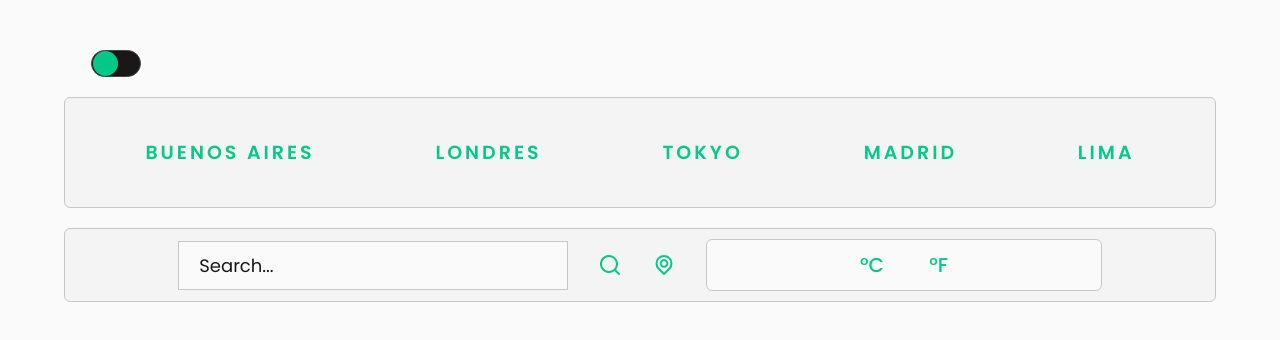
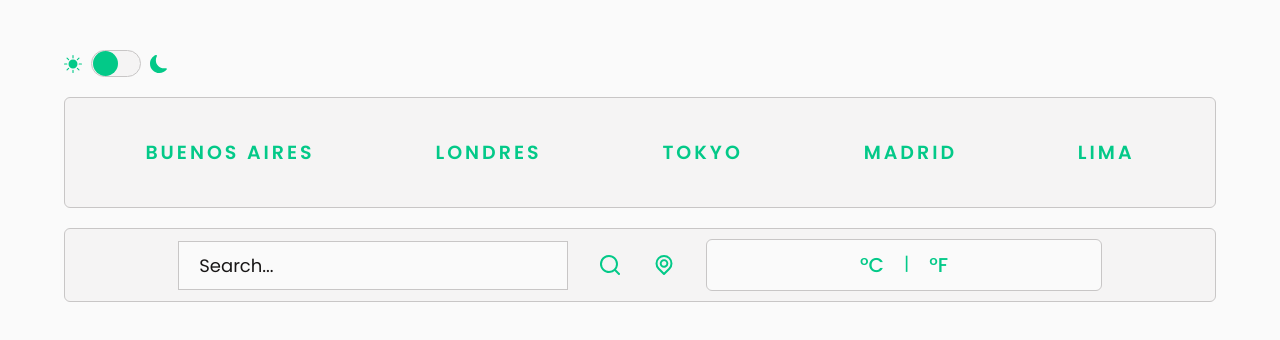
Before and after one commit to MatiasCordich/react-weather-app, a React (Create React App) app: page / in a window 1280 px wide. Shown: the top 340 px of the page. Built offline with nearby package versions, Linux system fonts and the light colour scheme; no server answers.

Commit message:
dark/light mode finished

```diff
--- a/src/GlobalStyles.js
+++ b/src/GlobalStyles.js
@@ -43,6 +43,7 @@ body{
     font-size:1.8rem;
     background-color: ${({ theme }) => theme.colors.background};
     color: #fafafa;
+    transition: .4s all;
 }
 
 ul{
--- a/src/components/Inputs/Inputs.jsx
+++ b/src/components/Inputs/Inputs.jsx
@@ -67,7 +67,7 @@ const Inputs = ({ setQuery, units, setUnits }) => {
           name="metric"
           onClick={handleUnitsChange}
         > °C</TemperatureButton>
-        <p>|</p>
+        <p style={{color:"var(--green)"}}>|</p>
         <TemperatureButton
           name="imperial"
           onClick={handleUnitsChange}
--- a/src/components/Navbar/navbarElements.js
+++ b/src/components/Navbar/navbarElements.js
@@ -4,12 +4,13 @@ export const SContent = styled.div`
   display: flex;
   align-items: center;
   gap: .9rem;
+  color: var(--green);
 `
 export const SwitchBox = styled.div`
   width: 5rem;
   height: 2.7rem;
-  background-color: var(--black-l);
-  border: 1px solid var(--black-m);
+  background-color: ${({ theme }) => theme.colors.backgroundBox};
+    border: ${({ theme }) => theme.colors.border};
   display: flex;
   align-items: center;
   justify-content:  ${({theme}) => theme.colors.flexDirection};
--- a/src/theme/theme.js
+++ b/src/theme/theme.js
@@ -16,7 +16,7 @@ export const themes = {
       flexDirection: "flex-end",
       border: "1px solid var(--black-m)",
       inputText: "var(--green)",
-      backgroundImg: "var(--black-l)"
+      backgroundImg: "var(--black-l)",
     },
   },
 };
```
